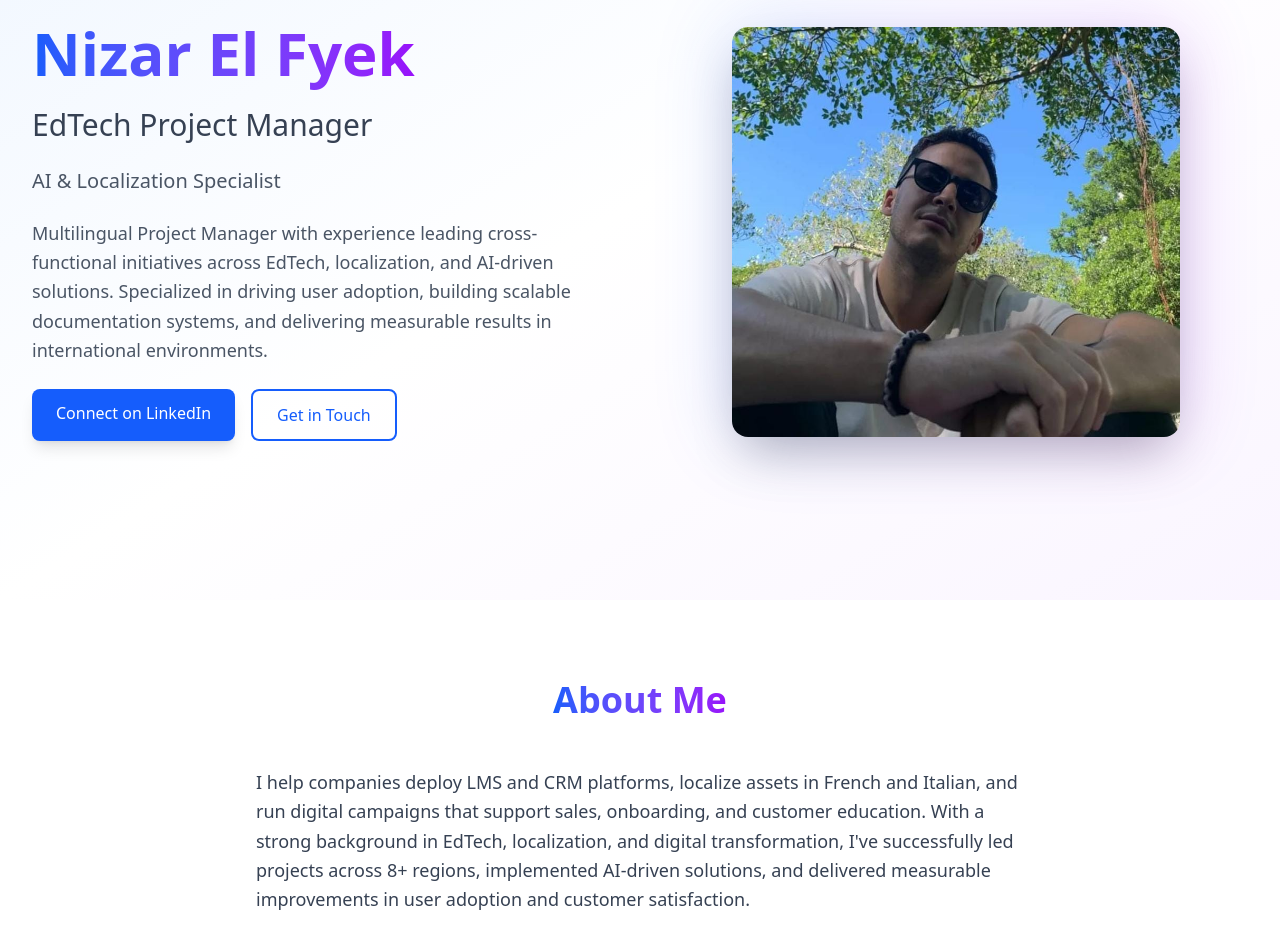
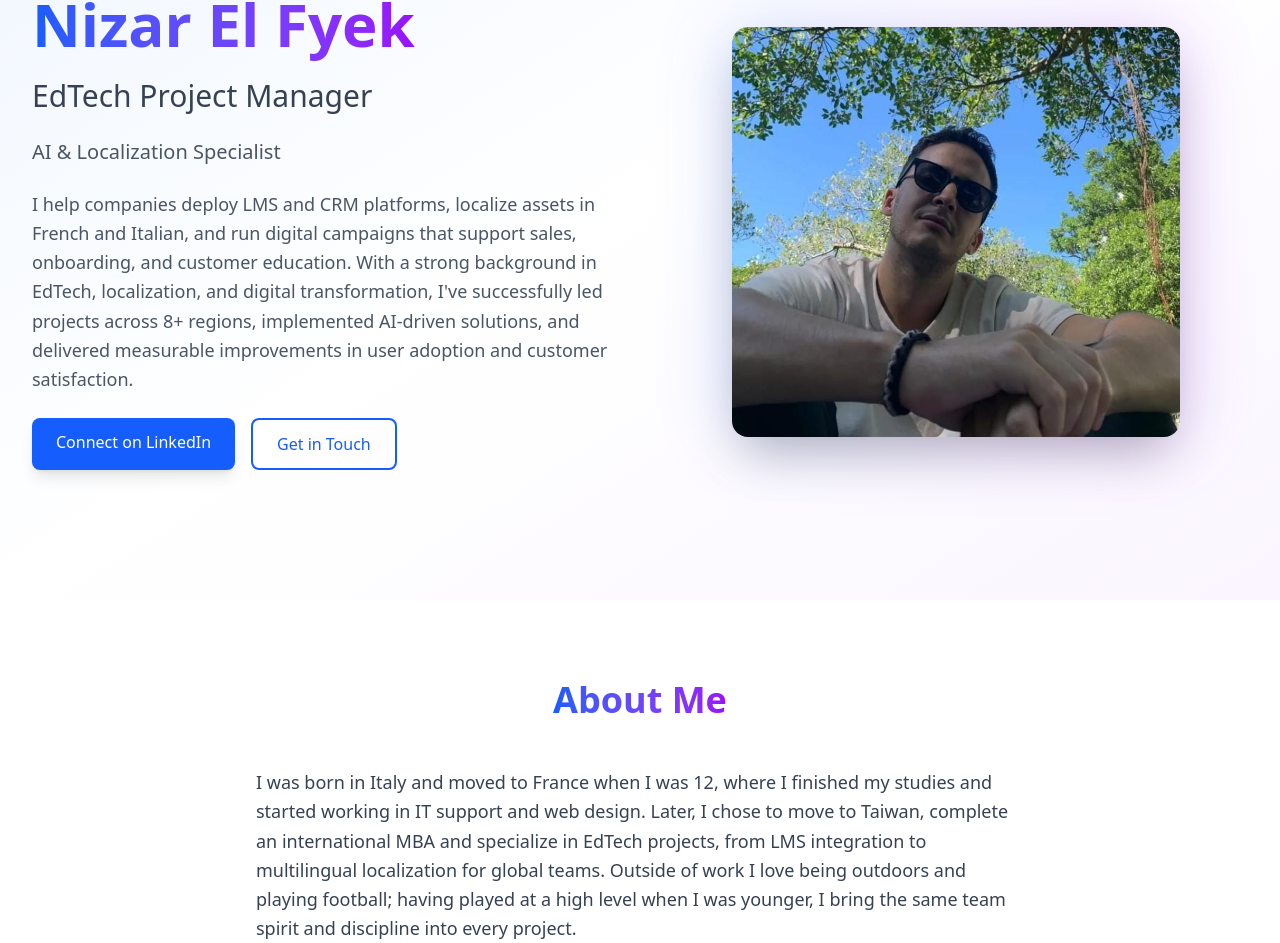
Before and after one commit to nizar-efk95/nizar-portfolio, a React (Vite) app: page / in a window 1280 px wide. Shown: the part 200-1143 px from the top of the page. Built offline with nearby package versions, Linux system fonts and the light colour scheme.

Commit message:
Move professional summary to Hero section from About Me

```diff
--- a/src/App.jsx
+++ b/src/App.jsx
@@ -203,9 +203,10 @@ function App() {
                 AI & Localization Specialist
               </p>
               <p className="text-base sm:text-lg text-gray-600 leading-relaxed">
-                Multilingual Project Manager with experience leading cross-functional initiatives across EdTech,
-                localization, and AI-driven solutions. Specialized in driving user adoption, building scalable
-                documentation systems, and delivering measurable results in international environments.
+                I help companies deploy LMS and CRM platforms, localize assets in French and Italian, and run digital
+                campaigns that support sales, onboarding, and customer education. With a strong background in EdTech,
+                localization, and digital transformation, I've successfully led projects across 8+ regions,
+                implemented AI-driven solutions, and delivered measurable improvements in user adoption and customer satisfaction.
               </p>
               <div className="flex flex-col sm:flex-row flex-wrap gap-3 sm:gap-4 justify-center md:justify-start">
                 <a
@@ -245,12 +246,6 @@ function App() {
             <span className="text-gradient">About Me</span>
           </h2>
           <div className="max-w-3xl mx-auto space-y-4 sm:space-y-6 text-base sm:text-lg text-gray-700 leading-relaxed">
-            <p>
-              I help companies deploy LMS and CRM platforms, localize assets in French and Italian, and run digital
-              campaigns that support sales, onboarding, and customer education. With a strong background in EdTech,
-              localization, and digital transformation, I've successfully led projects across 8+ regions,
-              implemented AI-driven solutions, and delivered measurable improvements in user adoption and customer satisfaction.
-            </p>
             <p>
               I was born in Italy and moved to France when I was 12, where I finished my studies and started working
               in IT support and web design. Later, I chose to move to Taiwan, complete an international MBA and
```
